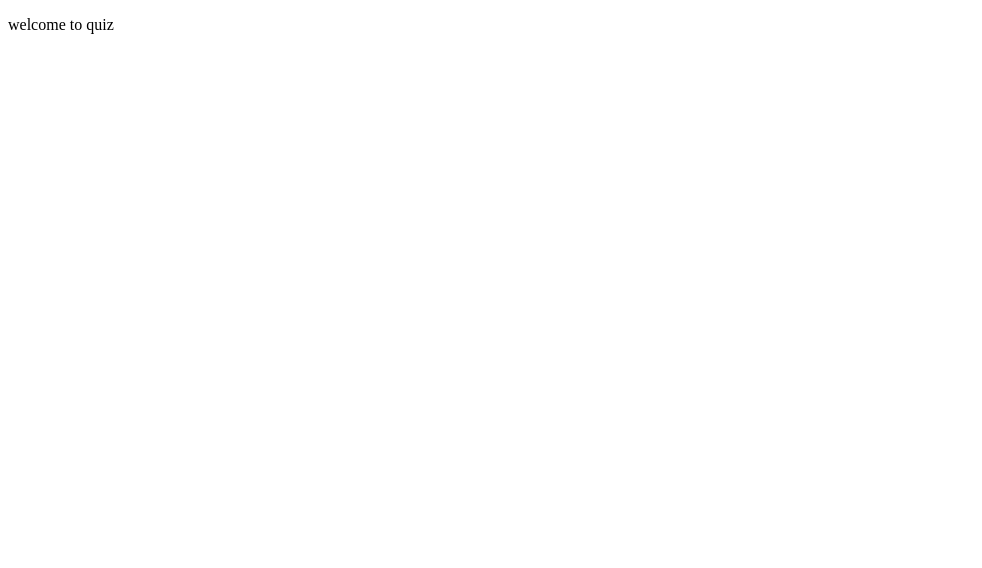
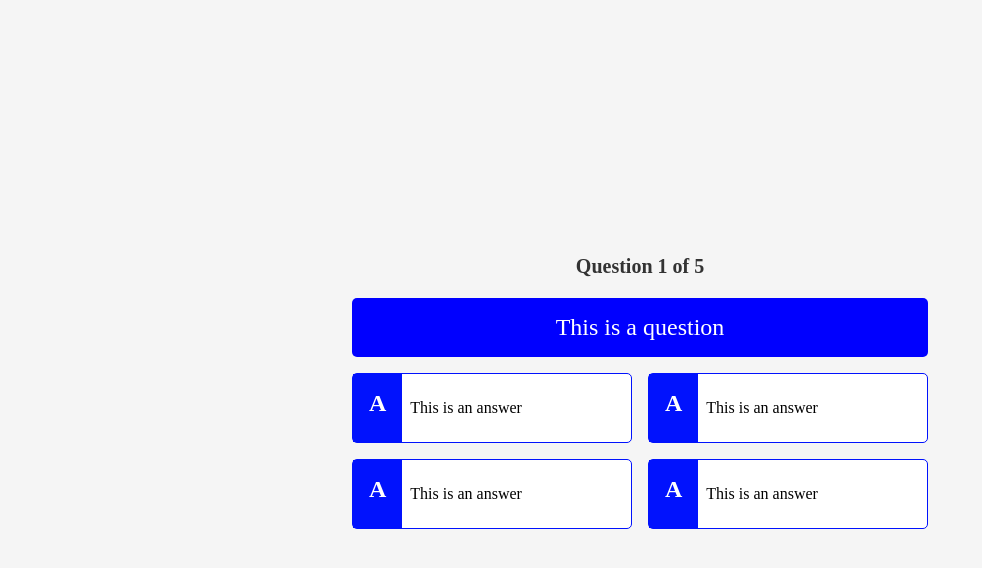
Before and after one commit to Tawfik-Tarek/angular-quiz-app, an Angular app: page / in a window 1280 px wide. Shown: the top 568 px of the page, without its empty margins (0-982 px from the left). Built offline with nearby package versions, Linux system fonts and the light colour scheme.

Commit message:
make a skeleton of html and css

```diff
--- a/src/app/app.component.css
+++ b/src/app/app.component.css
@@ -0,0 +1,7 @@
+.main {
+  display: flex;
+  justify-content: center;
+  align-items: center;
+  height: 100vh;
+  background-color: #f5f5f5;
+}
--- a/src/app/quiz/components/answer/answer.component.css
+++ b/src/app/quiz/components/answer/answer.component.css
@@ -0,0 +1,33 @@
+.answer {
+    display: flex;
+    align-items: center;
+    font-size: 1.5rem;
+    cursor: pointer;
+    border-radius: 5px;
+    transition: background-color 0.3s ease-in-out;
+    background-color: #ffffff;
+    color: black;
+    border: 1px solid rgb(1, 18, 253);
+    height: 70px;
+    width: 280px;
+
+}
+
+.answer:hover {
+    background-color: rgb(1, 18, 253);
+    color: white;
+}
+
+.answer__letter {
+    margin-right: 0.5rem;
+    font-size: 1.5rem;
+    font-weight: bold;
+    color: white;
+    background-color: rgb(1, 18, 253);
+    padding: 1rem;
+    height: 100%;
+}
+
+.answer__text {
+    font-size: 1rem;
+}
--- a/src/app/quiz/components/answer/answer.component.html
+++ b/src/app/quiz/components/answer/answer.component.html
@@ -0,0 +1,4 @@
+<div class="answer">
+  <div class="answer__letter">A</div>
+  <div class="answer__text">This is an answer</div>
+</div>
--- a/src/app/quiz/components/answer/answer.component.ts
+++ b/src/app/quiz/components/answer/answer.component.ts
@@ -1,7 +1,7 @@
 import { Component } from '@angular/core';
 
 @Component({
-  selector: 'app-answer',
+  selector: 'quiz-answer',
   standalone: true,
   templateUrl: './answer.component.html',
   styleUrl: './answer.component.css',
--- a/src/app/quiz/components/question/question.component.css
+++ b/src/app/quiz/components/question/question.component.css
@@ -0,0 +1,23 @@
+.question {
+  margin-bottom: 1rem;
+  text-align: center;
+}
+
+.question__text {
+  font-size: 1.5rem;
+  margin-bottom: 1rem;
+  background-color: blue;
+  color: white;
+  padding: 1rem;
+  border-radius: 5px;
+}
+
+.answers {
+  display: grid;
+  grid-template-columns: repeat(2, 1fr);
+  gap: 1rem;
+
+  @media (max-width: 768px) {
+    grid-template-columns: 1fr;
+  }
+}
--- a/src/app/quiz/components/question/question.component.html
+++ b/src/app/quiz/components/question/question.component.html
@@ -0,0 +1,9 @@
+<div class="question">
+  <div class="question__text">This is a question</div>
+  <div class="answers">
+    <quiz-answer></quiz-answer>
+    <quiz-answer></quiz-answer>
+    <quiz-answer></quiz-answer>
+    <quiz-answer></quiz-answer>
+  </div>
+</div>
--- a/src/app/quiz/components/question/question.component.ts
+++ b/src/app/quiz/components/question/question.component.ts
@@ -1,10 +1,12 @@
 import { Component } from "@angular/core";
+import AnswerComponent from "../answer/answer.component";
 
 @Component({
-    selector: 'app-question',
+    selector: 'quiz-question',
     standalone: true,
     templateUrl: './question.component.html',
-    styleUrl: './question.component.css'
+    styleUrl: './question.component.css',
+    imports: [AnswerComponent]
 })
 
 export default class QuestionComponent {
--- a/src/app/quiz/quiz.component.css
+++ b/src/app/quiz/quiz.component.css
@@ -0,0 +1,7 @@
+.score {
+    font-size: 20px;
+    font-weight: bold;
+    color: #333;
+    margin-bottom: 20px;
+    text-align: center;
+}
--- a/src/app/quiz/quiz.component.html
+++ b/src/app/quiz/quiz.component.html
@@ -1 +1,6 @@
-<p>welcome to quiz</p>
+<div class="quiz">
+    <div class="score">
+        Question 1 of 5
+    </div>
+    <quiz-question />
+</div>
--- a/src/app/quiz/quiz.component.ts
+++ b/src/app/quiz/quiz.component.ts
@@ -1,10 +1,13 @@
 import { Component } from "@angular/core";
+import QuestionComponent from "./components/question/question.component";
+import AnswerComponent from "./components/answer/answer.component";
 
 @Component({
     selector: 'app-quiz',
     standalone: true,
     templateUrl: './quiz.component.html',
-    styleUrl: './quiz.component.css'
+    styleUrl: './quiz.component.css',
+    imports: [QuestionComponent, AnswerComponent]
 })
 
 export class QuizComponent {
--- a/src/styles.css
+++ b/src/styles.css
@@ -1 +1,6 @@
 /* You can add global styles to this file, and also import other style files */
+* {
+  margin: 0;
+  padding: 0;
+  box-sizing: border-box;
+}
```
